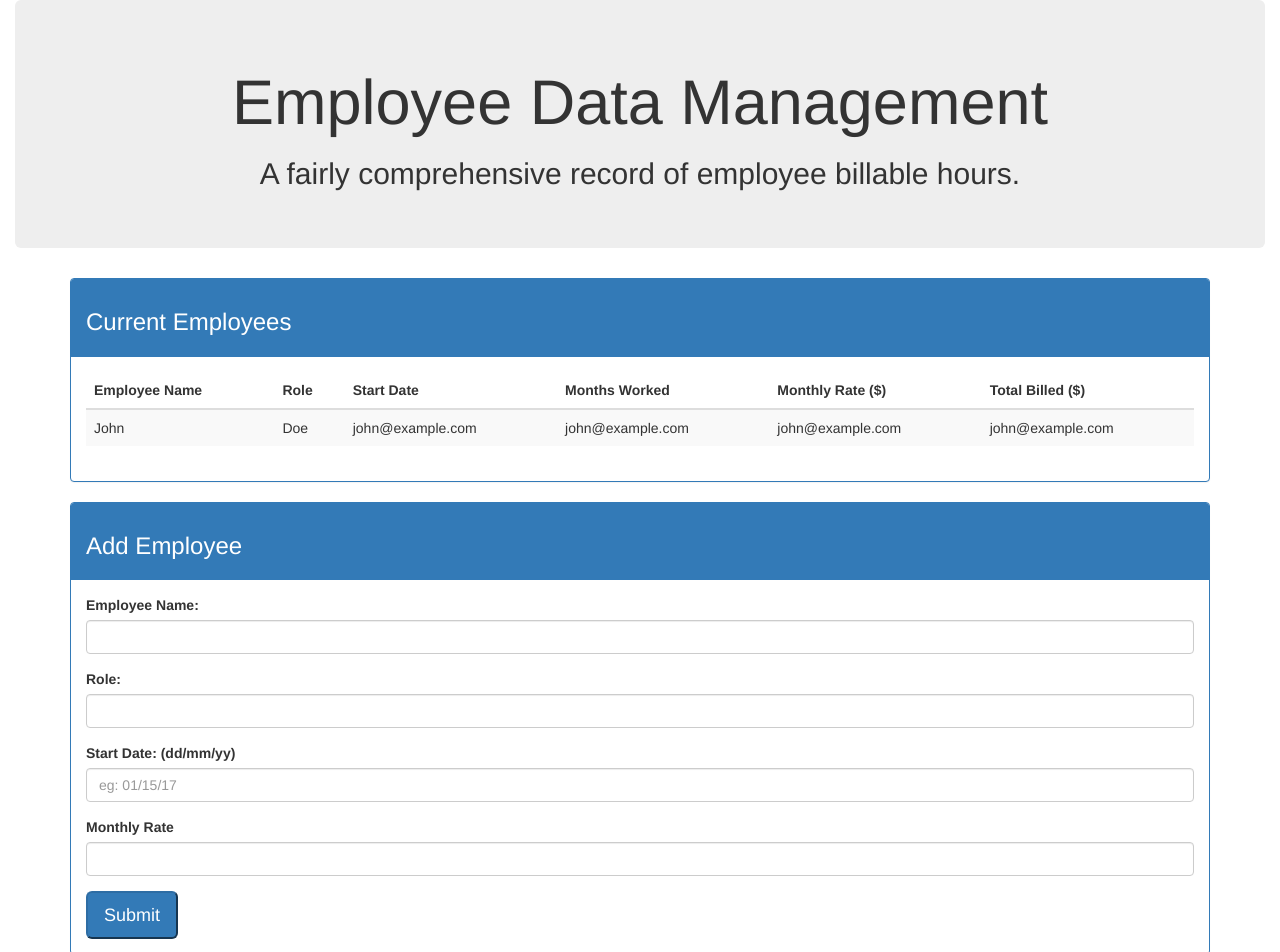
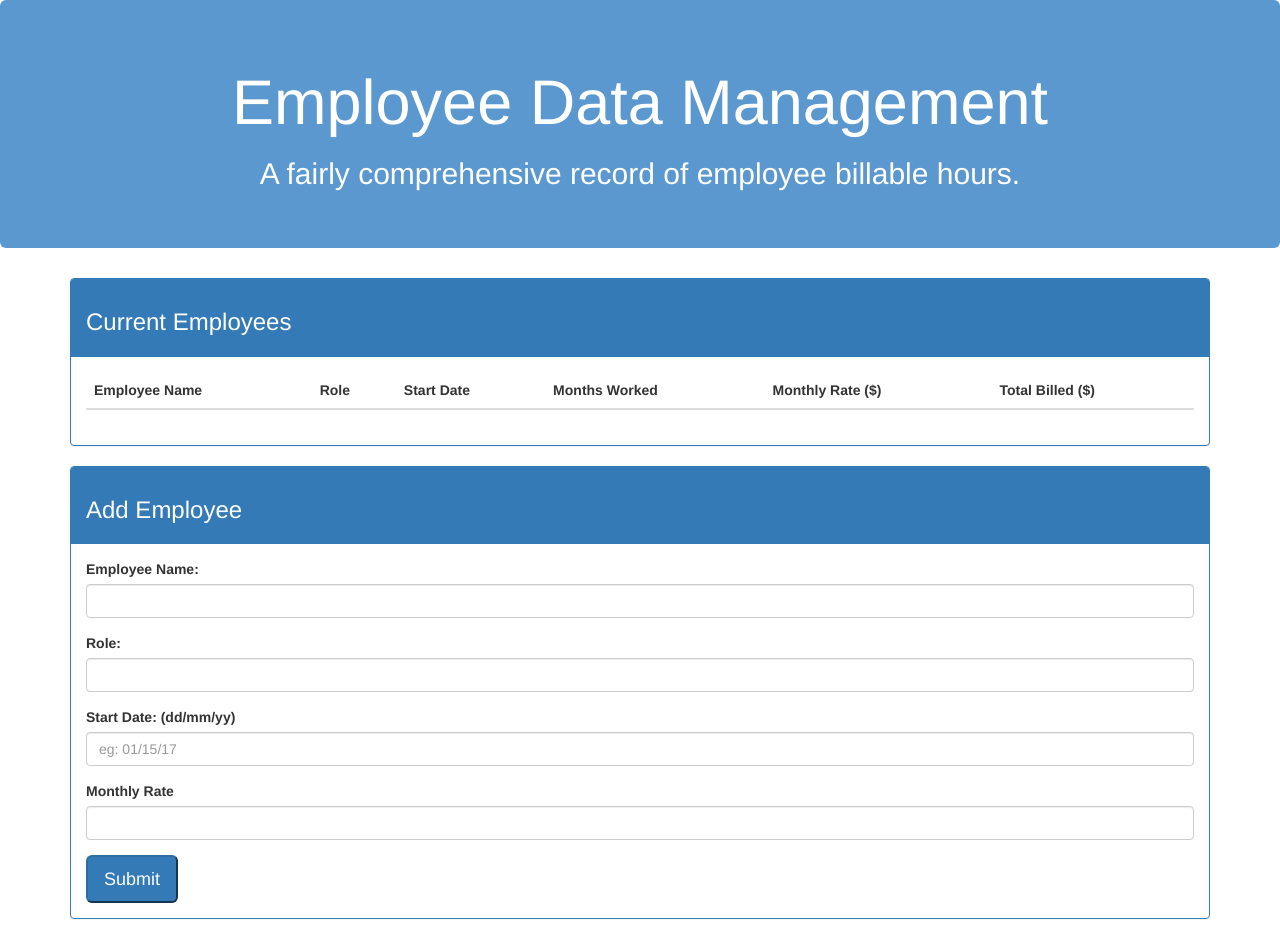
Before and after one commit to Hansen1717/In_Class_Activity_20180324, a plain HTML site: page index.html in a window 1280 px wide. Shown: the top 952 px of the page. Drawn offline with nearby package versions, Linux system fonts and the light colour scheme.

Commit message:
CSS changes and removing hardcoded data from html

```diff
--- a/assets/css/style.css
+++ b/assets/css/style.css
@@ -0,0 +1,8 @@
+.container-fluid {
+    padding: 0;
+}
+
+.jumbotron {
+    background-color: #5a98cf;
+    color: #fff;
+}
--- a/index.html
+++ b/index.html
@@ -8,7 +8,7 @@
     <meta name="viewport" content="width=device-width, initial-scale=1">
     <link href="https://maxcdn.bootstrapcdn.com/bootstrap/3.3.7/css/bootstrap.min.css" rel="stylesheet" integrity="sha384-BVYiiSIFeK1dGmJRAkycuHAHRg32OmUcww7on3RYdg4Va+PmSTsz/K68vbdEjh4u"
         crossorigin="anonymous">
-    <link rel="stylesheet" type="text/css" media="screen" href="main.css" />
+    <link rel="stylesheet" type="text/css" media="screen" href="assets/css/style.css" />
     <script src="https://ajax.googleapis.com/ajax/libs/jquery/3.3.1/jquery.min.js"></script>
     <script src="https://www.gstatic.com/firebasejs/4.12.0/firebase.js"></script>
     <script>
@@ -54,14 +54,6 @@ firebase.initializeApp(config);
                         </tr>
                     </thead>
                     <tbody id="table-body">
-                        <tr>
-                            <td>John</td>
-                            <td>Doe</td>
-                            <td>john@example.com</td>
-                            <td>john@example.com</td>
-                            <td>john@example.com</td>
-                            <td>john@example.com</td>
-                        </tr>
                     </tbody>
                 </table>
             </div>
```
